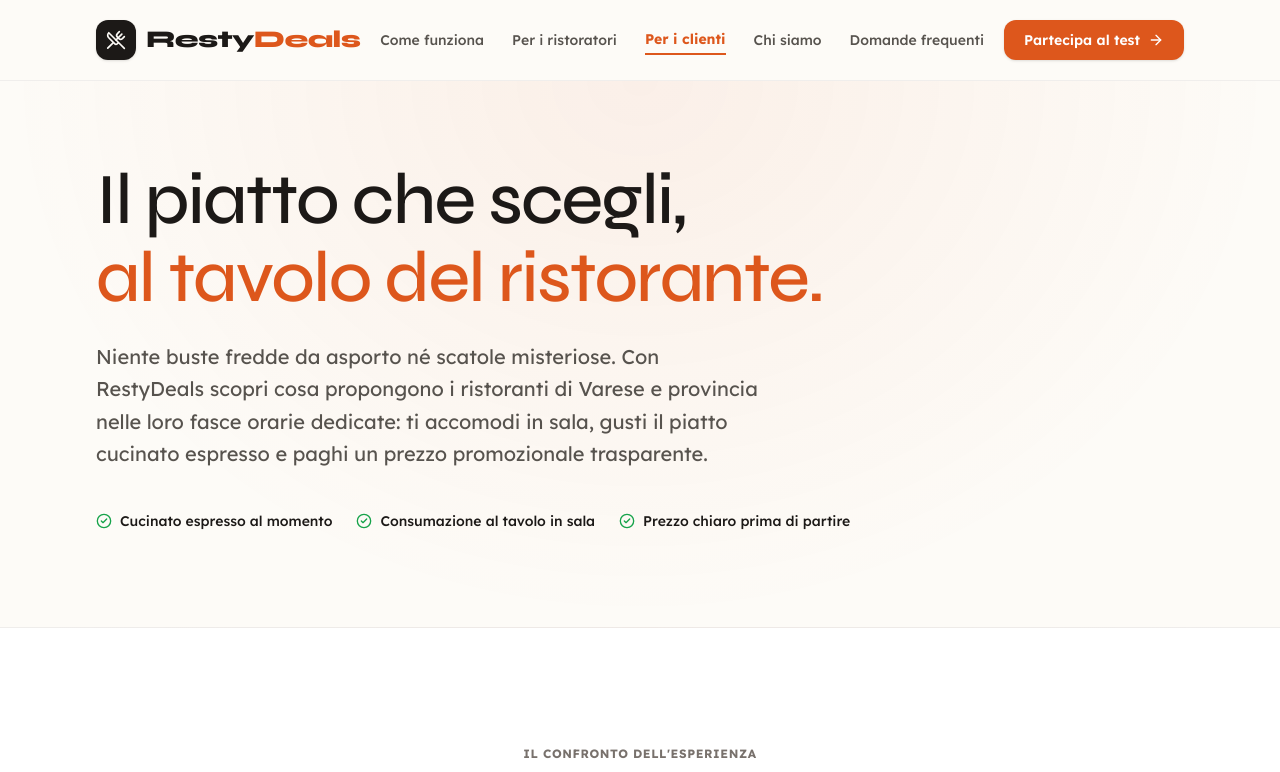
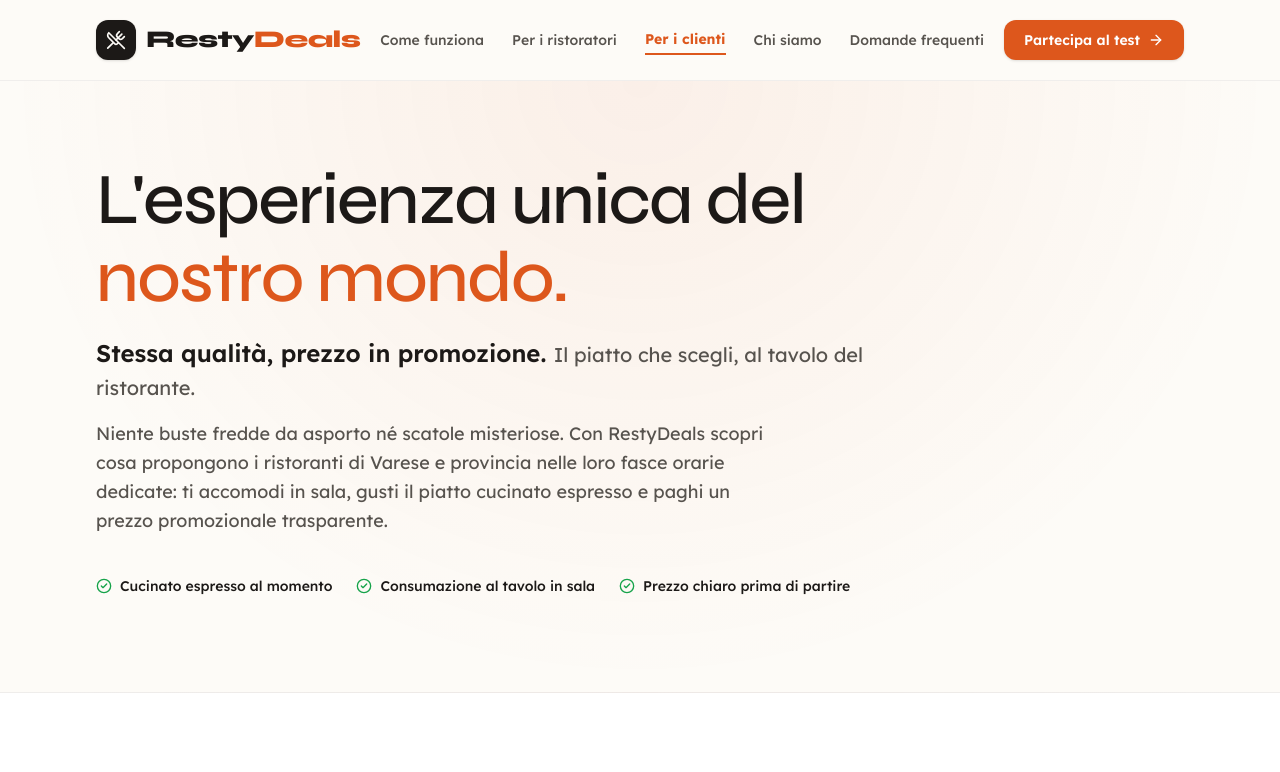
Before and after one commit to restydealsmanaging/landing, a Next.js app: page /per-i-clienti in a window 1280 px wide. Shown: the top 772 px of the page. Built offline with nearby package versions, Linux system fonts and the light colour scheme.

Commit message:
feat(per-i-clienti): restore original hero titles (nostro mondo + stessa qualita prezzo in promozione)

```diff
--- a/src/app/per-i-clienti/page.tsx
+++ b/src/app/per-i-clienti/page.tsx
@@ -4,9 +4,9 @@ import Footer from "@/components/Footer";
 import CustomerSection from "@/components/CustomerSection";
 
 export const metadata: Metadata = {
-  title: "Per i Clienti | Il piatto che scegli, al tavolo · RestyDeals",
+  title: "Per i Clienti | L'esperienza unica del nostro mondo · RestyDeals",
   description:
-    "Scopri le offerte dei ristoranti a Varese e provincia. Piatto al tavolo preparato espresso, prezzi trasparenti e zero spreco alimentare.",
+    "Stessa qualità, prezzo in promozione. Scopri le offerte dei ristoranti a Varese e provincia: piatto al tavolo preparato espresso e prezzi trasparenti.",
 };
 
 export default function ClientiPage() {
--- a/src/components/CustomerSection.tsx
+++ b/src/components/CustomerSection.tsx
@@ -77,13 +77,21 @@ export default function CustomerSection() {
         <div className="max-w-6xl mx-auto px-4 sm:px-6 lg:px-8">
           <div className="max-w-3xl">
             {/* Cinematic Headline: Syne medium tracking-tight */}
-            <h1 className="font-heading font-medium text-4xl sm:text-6xl lg:text-7xl text-resty-stone tracking-tight leading-[1.08] mb-6">
-              Il piatto che scegli, <br />
-              <span className="text-resty-orange">al tavolo del ristorante.</span>
+            <h1 className="font-heading font-medium text-4xl sm:text-6xl lg:text-7xl text-resty-stone tracking-tight leading-[1.08] mb-5">
+              L&apos;esperienza unica del <br />
+              <span className="text-resty-orange">nostro mondo.</span>
             </h1>
 
+            {/* Core Value Proposition & Subtitle */}
+            <div className="text-xl sm:text-2xl font-sans font-semibold text-resty-stone mb-4 leading-snug">
+              Stessa qualità, prezzo in promozione.{" "}
+              <span className="text-resty-stone-light font-normal text-lg sm:text-xl block sm:inline mt-1 sm:mt-0">
+                Il piatto che scegli, al tavolo del ristorante.
+              </span>
+            </div>
+
             {/* Human, authentic lead copy */}
-            <p className="text-lg sm:text-xl text-resty-stone-light font-sans font-normal leading-relaxed mb-8 max-w-2xl">
+            <p className="text-base sm:text-lg text-resty-stone-light font-sans font-normal leading-relaxed mb-8 max-w-2xl">
               Niente buste fredde da asporto né scatole misteriose. Con RestyDeals
               scopri cosa propongono i ristoranti di Varese e provincia nelle loro
               fasce orarie dedicate: ti accomodi in sala, gusti il piatto cucinato
```
